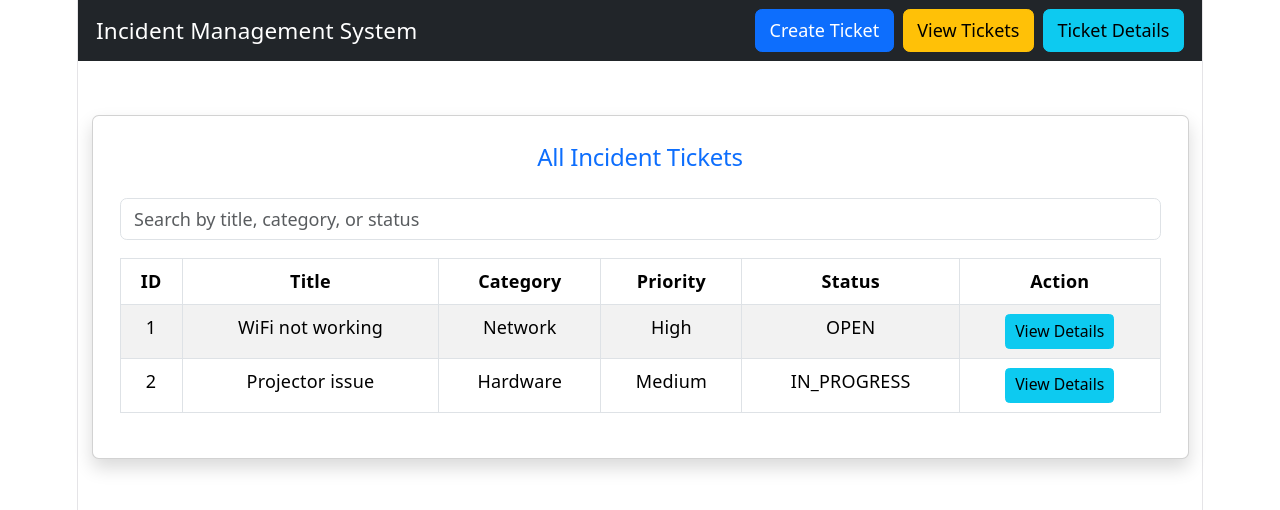
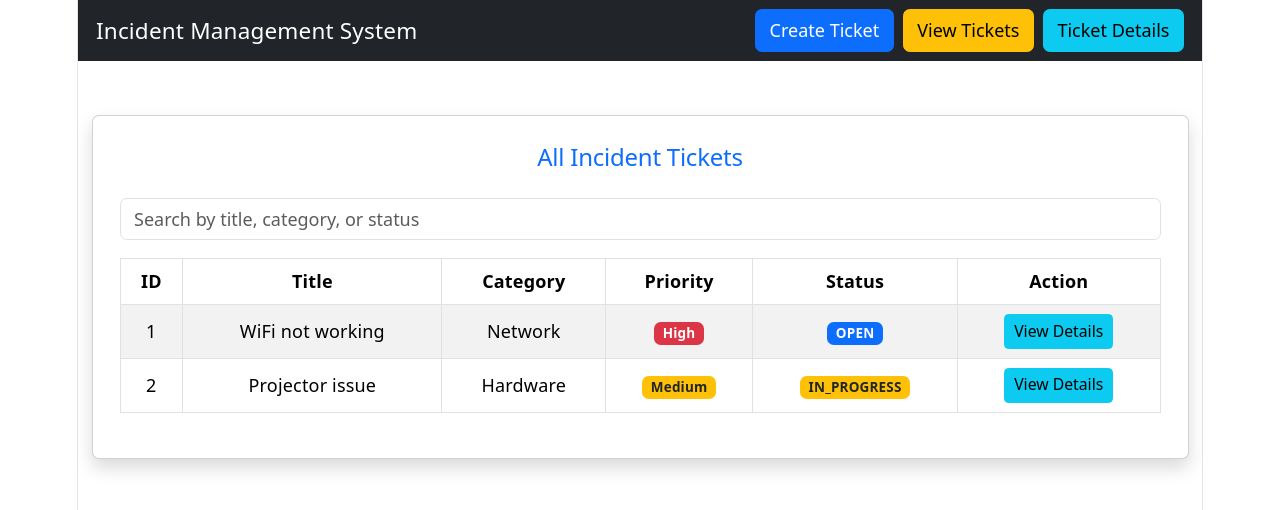
Before and after one commit to ThilinaLakmal/springboot_project, a React app in the folder frontend/: page / in a window 1280 px wide. Both pictures are taken after a click on the button "View Tickets". Shown: the top 510 px of the page. Built offline with nearby package versions, Linux system fonts and the light colour scheme; the HTML template or start-up script is replaced by a standard one.

Commit message:
Improve ticket list UI with priority and status badges

```diff
--- a/frontend/src/pages/TicketListPage.jsx
+++ b/frontend/src/pages/TicketListPage.jsx
@@ -12,6 +12,38 @@ function TicketListPage({ tickets, onViewDetails }) {
       ticket.status.toLowerCase().includes(searchValue)
     );
   });
+
+  const getPriorityBadgeClass = (priority) => {
+    if (priority === 'High') {
+      return 'bg-danger';
+    }
+
+    if (priority === 'Medium') {
+      return 'bg-warning text-dark';
+    }
+
+    return 'bg-success';
+  };
+
+  const getStatusBadgeClass = (status) => {
+    if (status === 'OPEN') {
+      return 'bg-primary';
+    }
+
+    if (status === 'IN_PROGRESS') {
+      return 'bg-warning text-dark';
+    }
+
+    if (status === 'RESOLVED') {
+      return 'bg-success';
+    }
+
+    if (status === 'CLOSED') {
+      return 'bg-secondary';
+    }
+
+    return 'bg-dark';
+  };
 
   return (
     <div className="container mt-5">
@@ -28,7 +60,7 @@ function TicketListPage({ tickets, onViewDetails }) {
           />
         </div>
 
-        <table className="table table-bordered table-striped">
+        <table className="table table-bordered table-striped align-middle">
           <thead>
             <tr>
               <th>ID</th>
@@ -46,8 +78,16 @@ function TicketListPage({ tickets, onViewDetails }) {
                   <td>{ticket.id}</td>
                   <td>{ticket.title}</td>
                   <td>{ticket.category}</td>
-                  <td>{ticket.priority}</td>
-                  <td>{ticket.status}</td>
+                  <td>
+                    <span className={`badge ${getPriorityBadgeClass(ticket.priority)}`}>
+                      {ticket.priority}
+                    </span>
+                  </td>
+                  <td>
+                    <span className={`badge ${getStatusBadgeClass(ticket.status)}`}>
+                      {ticket.status}
+                    </span>
+                  </td>
                   <td>
                     <button
                       className="btn btn-sm btn-info"
```
